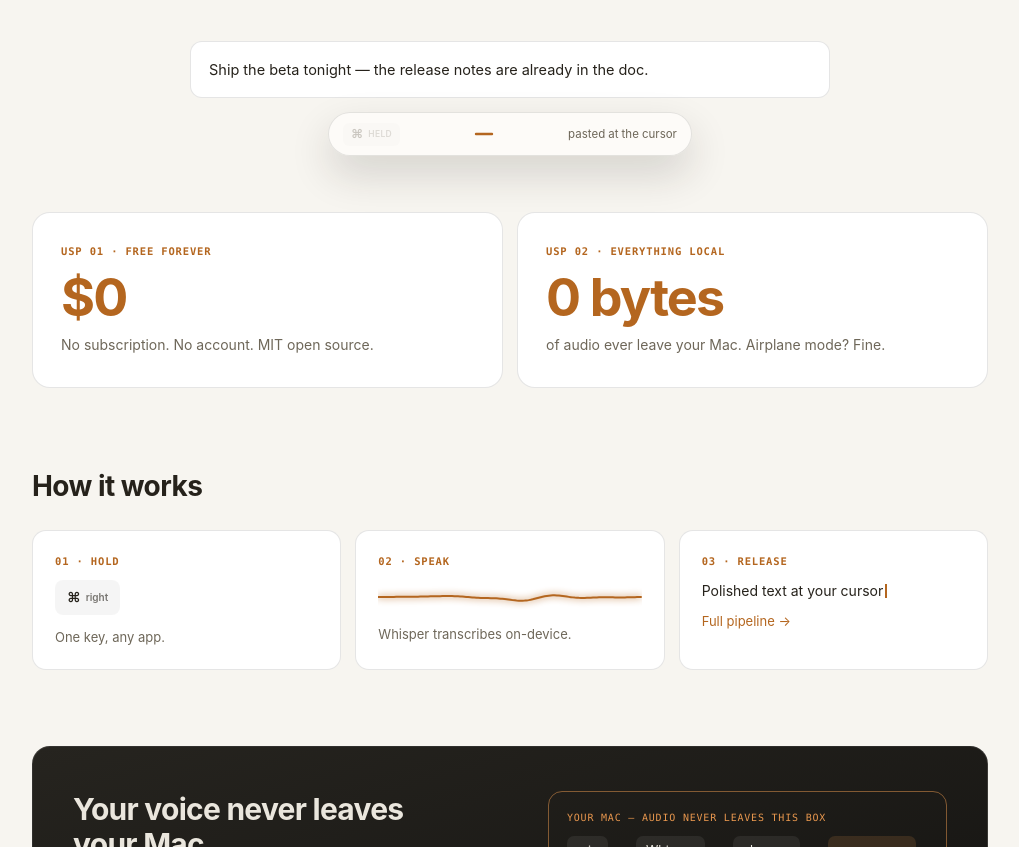
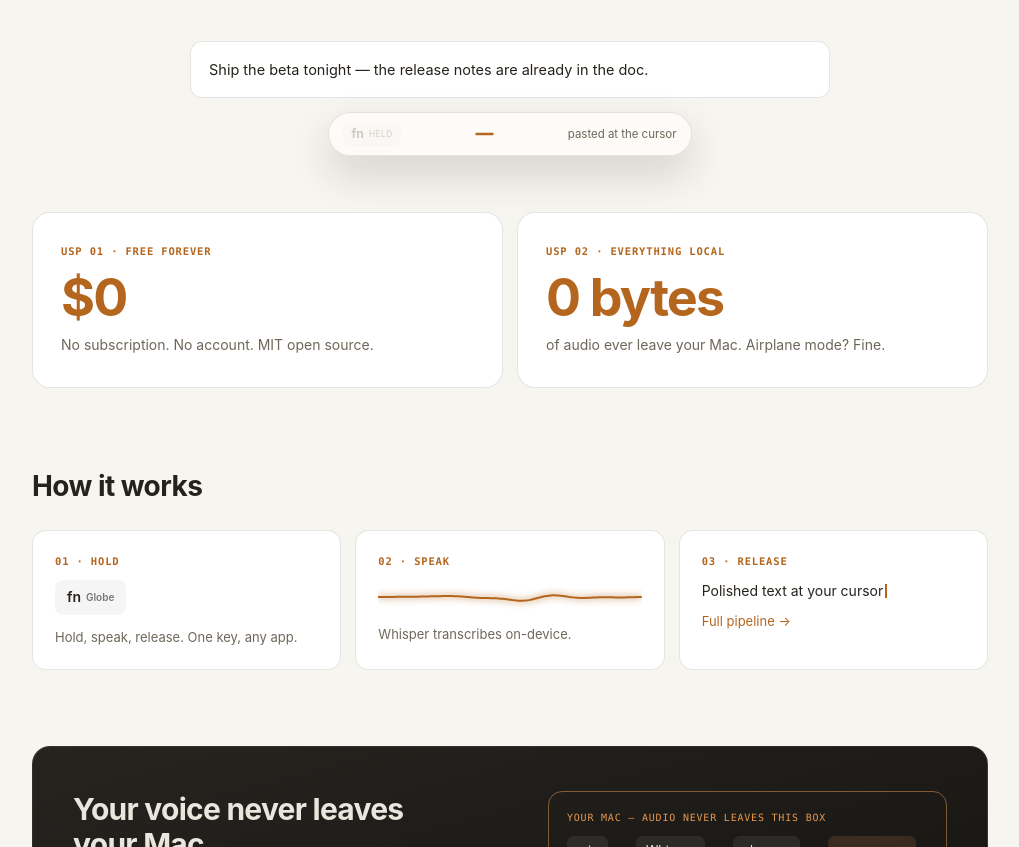
Before and after one commit to shimoverse/openvoiceflow, a website: page docs/index.html in a window 1280 px wide. Shown: the part 524-1371 px from the top of the page, without its empty margins (130-1149 px from the left). Drawn offline with Linux system fonts and the light colour scheme.

Commit message:
fix(site): show Fn as the default dictation key

```diff
--- a/docs/index.html
+++ b/docs/index.html
@@ -118,7 +118,7 @@
         <div class="typed-box"><span id="typedDemo">Ship the beta tonight — the release notes are already in the doc.</span><span class="caret"></span></div>
         <div class="hero-cap-row">
           <div class="hero-cap">
-            <span class="hero-chip" id="heroChip">⌘<small>HELD</small></span>
+            <span class="hero-chip" id="heroChip">fn<small>HELD</small></span>
             <canvas data-wf="hero"></canvas>
             <span class="hero-status" id="heroStatus">listening</span>
           </div>
@@ -148,8 +148,8 @@
       <div class="card-grid">
         <div class="card">
           <span class="mono-kicker">01 · Hold</span>
-          <span class="key-chip">⌘ <small>right</small></span>
-          <div class="card-body">One key, any app.</div>
+          <span class="key-chip">fn <small>Globe</small></span>
+          <div class="card-body">Hold, speak, release. One key, any app.</div>
         </div>
         <div class="card">
           <span class="mono-kicker">02 · Speak</span>
```
